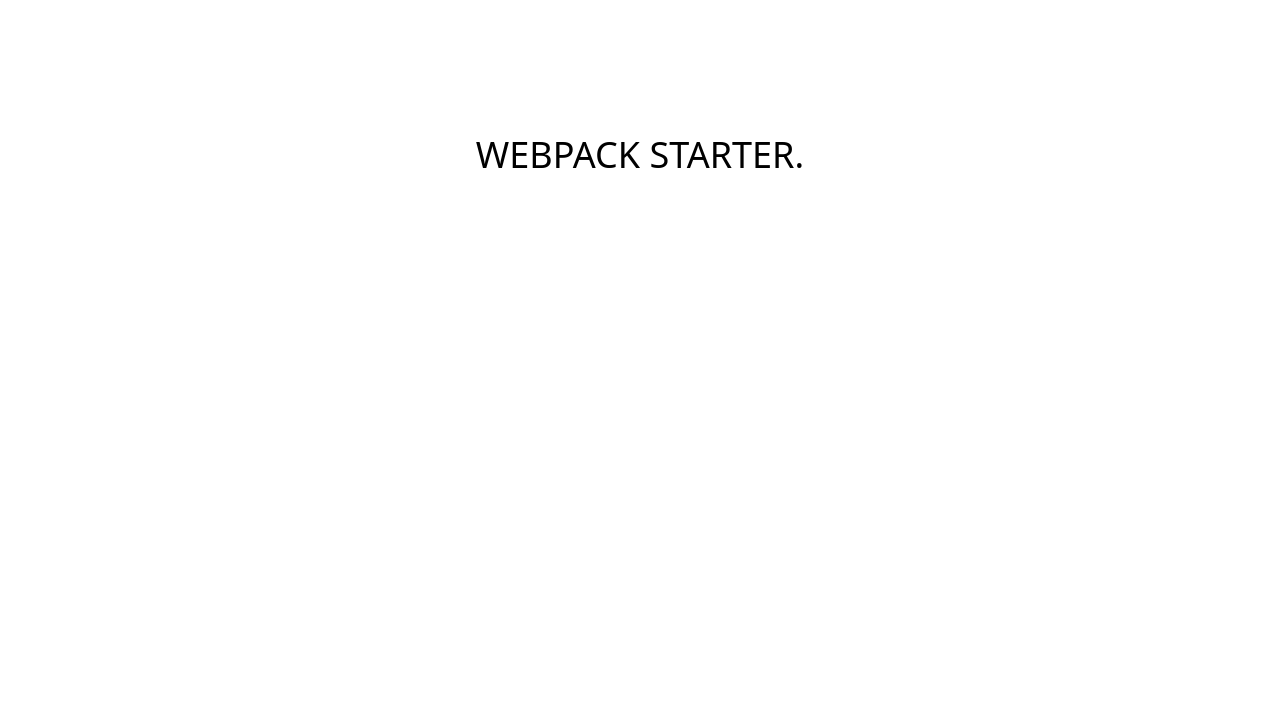
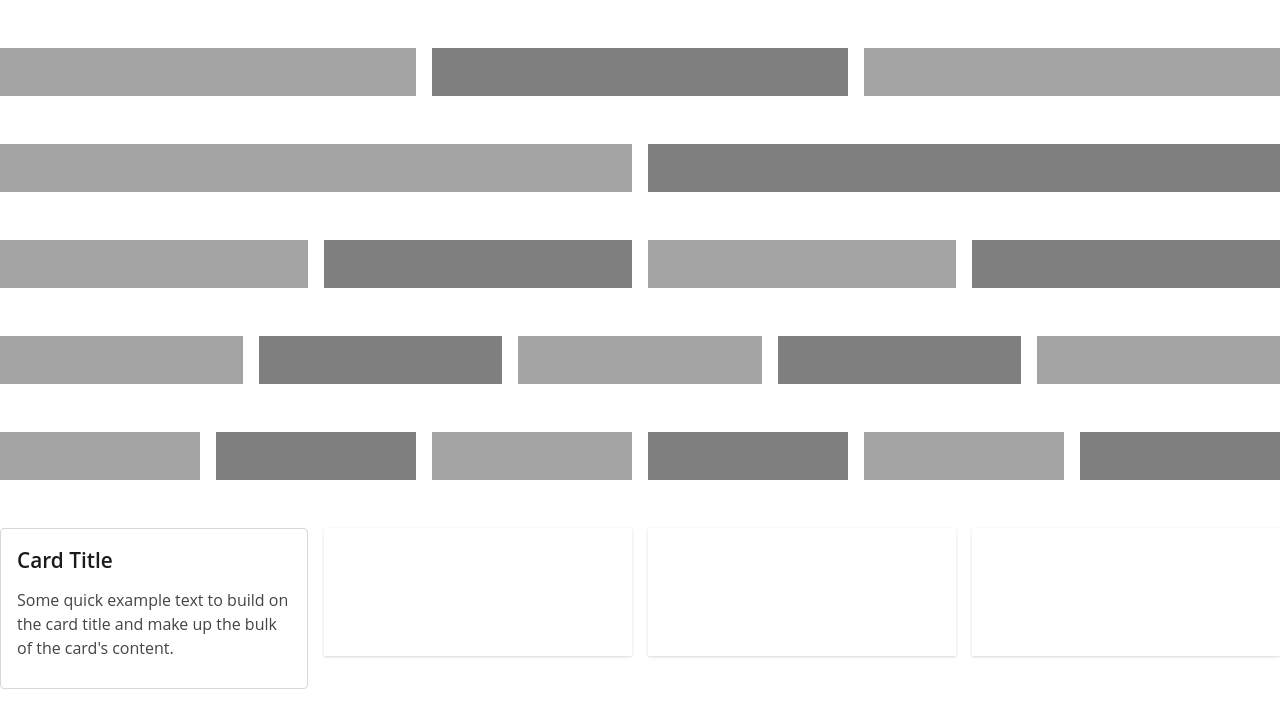
Before and after one commit to adhiwidiyanto/webpack-starter, a website built with webpack: page index.html in a window 1280 px wide. Built offline with nearby package versions, Linux system fonts and the light colour scheme.

Commit message:
add some changes

```diff
--- a/index.html
+++ b/index.html
@@ -10,7 +10,113 @@
 </head>
 <body>
     <div class="container mx-auto">
-        <h1 class="text-4xl text-center uppercase my-32">Webpack Starter.</h1>
+        <div class="my-12">
+            <div class="px-2 mb-12">
+                <div class="flex -mx-4">
+                    <div class="w-1/3 px-2">
+                        <div class="bg-gray-400 h-12"></div>
+                    </div>
+                    <div class="w-1/3 px-2">
+                        <div class="bg-gray-500 h-12"></div>
+                    </div>
+                    <div class="w-1/3 px-2">
+                        <div class="bg-gray-400 h-12"></div>
+                    </div>
+                </div>
+            </div>
+            <div class="px-2 mb-12">
+                <div class="flex -mx-4">
+                    <div class="w-1/2 px-2">
+                        <div class="bg-gray-400 h-12"></div>
+                    </div>
+                    <div class="w-1/2 px-2">
+                        <div class="bg-gray-500 h-12"></div>
+                    </div>
+                </div>
+            </div>
+            <div class="px-2 mb-12">
+                <div class="flex -mx-4">
+                    <div class="w-1/4 px-2">
+                        <div class="bg-gray-400 h-12"></div>
+                    </div>
+                    <div class="w-1/4 px-2">
+                        <div class="bg-gray-500 h-12"></div>
+                    </div>
+                    <div class="w-1/4 px-2">
+                        <div class="bg-gray-400 h-12"></div>
+                    </div>
+                    <div class="w-1/4 px-2">
+                        <div class="bg-gray-500 h-12"></div>
+                    </div>
+                </div>
+            </div>
+            <div class="px-2 mb-12">
+                <div class="flex -mx-4">
+                    <div class="w-1/5 px-2">
+                        <div class="bg-gray-400 h-12"></div>
+                    </div>
+                    <div class="w-1/5 px-2">
+                        <div class="bg-gray-500 h-12"></div>
+                    </div>
+                    <div class="w-1/5 px-2">
+                        <div class="bg-gray-400 h-12"></div>
+                    </div>
+                    <div class="w-1/5 px-2">
+                        <div class="bg-gray-500 h-12"></div>
+                    </div>
+                    <div class="w-1/5 px-2">
+                        <div class="bg-gray-400 h-12"></div>
+                    </div>
+                </div>
+            </div>
+            <div class="px-2 mb-12">
+                <div class="flex -mx-4">
+                    <div class="w-1/6 px-2">
+                        <div class="bg-gray-400 h-12"></div>
+                    </div>
+                    <div class="w-1/6 px-2">
+                        <div class="bg-gray-500 h-12"></div>
+                    </div>
+                    <div class="w-1/6 px-2">
+                        <div class="bg-gray-400 h-12"></div>
+                    </div>
+                    <div class="w-1/6 px-2">
+                        <div class="bg-gray-500 h-12"></div>
+                    </div>
+                    <div class="w-1/6 px-2">
+                        <div class="bg-gray-400 h-12"></div>
+                    </div>
+                    <div class="w-1/6 px-2">
+                        <div class="bg-gray-500 h-12"></div>
+                    </div>
+                </div>
+            </div>
+        </div>
+        <div class="my-12">
+            <div class="px-2 mb-12">
+                <div class="flex -mx-4">
+                    <div class="w-1/4 px-2">
+                        <div class="card hover:shadow-xl">
+                            <div class="card-body">
+                                <h5 class="card-title">Card Title</h5>
+                                <p class="card-text">
+                                    Some quick example text to build on the card title and make up the bulk of the card's content.
+                                </p>
+                            </div>
+                        </div>
+                    </div>
+                    <div class="w-1/4 px-2">
+                        <div class="bg-white h-32 shadow hover:shadow-xl"></div>
+                    </div>
+                    <div class="w-1/4 px-2">
+                        <div class="bg-white h-32 shadow hover:shadow-xl"></div>
+                    </div>
+                    <div class="w-1/4 px-2">
+                        <div class="bg-white h-32 shadow hover:shadow-xl"></div>
+                    </div>
+                </div>
+            </div>
+        </div>
     </div>
 </body>
 </html>
--- a/src/scss/components/_button.scss
+++ b/src/scss/components/_button.scss
@@ -7,7 +7,7 @@
 }
 
 .button-primary {
-    @apply .bg-red .text-white;
+    @apply .text-white;
 }
 
 .button-shrink {
--- /dev/null
+++ b/src/scss/components/_card.scss
@@ -0,0 +1,15 @@
+.card {
+    @apply .relative .w-full .flex .bg-white .border .border-gray-200 .rounded;
+}
+
+.card-body {
+    @apply .p-4 .text-gray-600 .flex-auto .font-openSans;
+}
+
+.card-title {
+    @apply .mb-3 .text-black .text-lg .font-semibold;
+}
+
+.card-text {
+    @apply .mb-3;
+}
--- a/src/scss/components/_components.scss
+++ b/src/scss/components/_components.scss
@@ -1 +1,2 @@
 @import "./button";
+@import "./card";
--- a/tailwind.config.js
+++ b/tailwind.config.js
@@ -1,20 +1,98 @@
 module.exports = {
+  prefix: '',
+  important: false,
+  separator: ':',
   theme: {
+    container : {
+      center: true,
+    },
     screens: {
       sm: '640px',
       md: '768px',
       lg: '1024px',
-      xl: '1200px',
+      xl: '1280px',
     },
     colors: {
-      'transparent': 'transparent',
-      'black': '#000',
-      'black-light': '#0D0C0C',
-      'white': '#fff',
-      'red': '#ED1C24',
-      'red-light': '#EE3037',
-      'gray': '#616161',
-      'gray-light': '#CCCCCC'
+      transparent: 'transparent',
+      black: '#1b1b1b',
+      white: '#fff',
+      gray: {
+        100: '#ececec',
+        200: '#d7d7d7',
+        300: '#c0c0c0',
+        400: '#a4a4a4',
+        500: '#7f7f7f',
+        600: '#444444',
+        700: '#3c3c3c',
+        800: '#343434',
+        900: '#292929',
+      },
+      red: {
+        100: '#f9eaec',
+        200: '#f3d3d7',
+        300: '#ecb8be',
+        400: '#e398a1',
+        500: '#d86c79',
+        600: '#c2192d',
+        700: '#af1628',
+        800: '#991323',
+        900: '#7e101d',
+      },
+      orange: {
+        100: '#f8ede6',
+        200: '#f1d9ca',
+        300: '#e8c3ab',
+        400: '#dfa987',
+        500: '#d38859',
+        600: '#c25a19',
+        700: '#ae5116',
+        800: '#984613',
+        900: '#7d3a10',
+      },
+      yellow: {
+        100: '#f7f4e1',
+        200: '#eee9c1',
+        300: '#e5dc9e',
+        400: '#dbcf77',
+        500: '#cfbf4b',
+        600: '#c2ae19',
+        700: '#af9d16',
+        800: '#998a13',
+        900: '#7f7210',
+      },
+      green: {
+        100: '#e7f8e4',
+        200: '#ccf0c8',
+        300: '#afe7a7',
+        400: '#8ddd82',
+        500: '#63d154',
+        600: '#2dc219',
+        700: '#28af16',
+        800: '#239913',
+        900: '#1d7f10',
+      },
+      blue: {
+        100: '#e5f1f8',
+        200: '#c9e1f0',
+        300: '#aad0e8',
+        400: '#85bcde',
+        500: '#58a3d2',
+        600: '#1981c2',
+        700: '#1674ae',
+        800: '#136598',
+        900: '#10537d',
+      },
+      indigo: {
+        100: '#eaebf9',
+        200: '#d2d6f3',
+        300: '#b7bdec',
+        400: '#97a0e3',
+        500: '#6b78d7',
+        600: '#192dc2',
+        700: '#1628ae',
+        800: '#132397',
+        900: '#0f1c7a',
+      }
     },
     spacing: {
       px: '1px',
@@ -37,6 +115,7 @@ module.exports = {
       '56': '14rem',
       '64': '16rem',
     },
+    backgroundColor: theme => theme('colors'),
     backgroundPosition: {
       bottom: 'bottom',
       center: 'center',
@@ -55,7 +134,7 @@ module.exports = {
     },
     borderColor: theme => ({
       ...theme('colors'),
-      default: theme('colors.gray-light', 'currentColor'),
+      default: theme('colors.gray.300', 'currentColor'),
     }),
     borderRadius: {
       none: '0',
@@ -81,7 +160,299 @@ module.exports = {
       outline: '0 0 0 3px rgba(66, 153, 225, 0.5)',
       none: 'none',
     },
+    container: {},
+    cursor: {
+      auto: 'auto',
+      default: 'default',
+      pointer: 'pointer',
+      wait: 'wait',
+      text: 'text',
+      move: 'move',
+      'not-allowed': 'not-allowed',
+    },
+    fill: {
+      current: 'currentColor',
+    },
+    flex: {
+      '1': '1 1 0%',
+      auto: '1 1 auto',
+      initial: '0 1 auto',
+      none: 'none',
+    },
+    flexGrow: {
+      '0': '0',
+      default: '1',
+    },
+    flexShrink: {
+      '0': '0',
+      default: '1',
+    },
+    fontFamily: {
+      openSans: [
+        'Open Sans',
+        'sans-serif'
+      ],
+      sans: [
+        '-apple-system',
+        'BlinkMacSystemFont',
+        '"Segoe UI"',
+        'Roboto',
+        '"Helvetica Neue"',
+        'Arial',
+        '"Noto Sans"',
+        'sans-serif',
+        '"Apple Color Emoji"',
+        '"Segoe UI Emoji"',
+        '"Segoe UI Symbol"',
+        '"Noto Color Emoji"',
+      ],
+      serif: [
+        'Georgia',
+        'Cambria',
+        '"Times New Roman"',
+        'Times',
+        'serif',
+      ],
+      mono: [
+        'Menlo',
+        'Monaco',
+        'Consolas',
+        '"Liberation Mono"',
+        '"Courier New"',
+        'monospace',
+      ],
+    },
+    fontSize: {
+      xs: '0.592em',
+      sm: '0.769em',
+      base: '1em',
+      lg: '1.3em',
+      xl: '1.69em',
+      '2xl': '2.197em',
+      '3xl': '2.856em',
+      '4xl': '3.713em'
+    },
+    fontWeight: {
+      hairline: '100',
+      thin: '200',
+      light: '300',
+      normal: '400',
+      medium: '500',
+      semibold: '600',
+      bold: '700',
+      extrabold: '800',
+      black: '900',
+    },
+    height: theme => ({
+      auto: 'auto',
+      ...theme('spacing'),
+      full: '100%',
+      screen: '100vh',
+    }),
+    inset: {
+      '0': '0',
+      auto: 'auto',
+    },
+    letterSpacing: {
+      tighter: '-0.05em',
+      tight: '-0.025em',
+      normal: '0',
+      wide: '0.025em',
+      wider: '0.05em',
+      widest: '0.1em',
+    },
+    lineHeight: {
+      none: '1',
+      tight: '1.25',
+      snug: '1.375',
+      normal: '1.5',
+      relaxed: '1.625',
+      loose: '2',
+    },
+    listStyleType: {
+      none: 'none',
+      disc: 'disc',
+      decimal: 'decimal',
+    },
+    margin: (theme, { negative }) => ({
+      auto: 'auto',
+      ...theme('spacing'),
+      ...negative(theme('spacing')),
+    }),
+    maxHeight: {
+      full: '100%',
+      screen: '100vh',
+    },
+    maxWidth: {
+      xs: '20rem',
+      sm: '24rem',
+      md: '28rem',
+      lg: '32rem',
+      xl: '36rem',
+      '2xl': '42rem',
+      '3xl': '48rem',
+      '4xl': '56rem',
+      '5xl': '64rem',
+      '6xl': '72rem',
+      full: '100%',
+    },
+    minHeight: {
+      '0': '0',
+      full: '100%',
+      screen: '100vh',
+    },
+    minWidth: {
+      '0': '0',
+      full: '100%',
+    },
+    objectPosition: {
+      bottom: 'bottom',
+      center: 'center',
+      left: 'left',
+      'left-bottom': 'left bottom',
+      'left-top': 'left top',
+      right: 'right',
+      'right-bottom': 'right bottom',
+      'right-top': 'right top',
+      top: 'top',
+    },
+    opacity: {
+      '0': '0',
+      '25': '0.25',
+      '50': '0.5',
+      '75': '0.75',
+      '100': '1',
+    },
+    order: {
+      first: '-9999',
+      last: '9999',
+      none: '0',
+      '1': '1',
+      '2': '2',
+      '3': '3',
+      '4': '4',
+      '5': '5',
+      '6': '6',
+      '7': '7',
+      '8': '8',
+      '9': '9',
+      '10': '10',
+      '11': '11',
+      '12': '12',
+    },
+    padding: theme => theme('spacing'),
+    stroke: {
+      current: 'currentColor',
+    },
+    textColor: theme => theme('colors'),
+    width: theme => ({
+      auto: 'auto',
+      ...theme('spacing'),
+      '1/2': '50%',
+      '1/3': '33.333333%',
+      '2/3': '66.666667%',
+      '1/4': '25%',
+      '2/4': '50%',
+      '3/4': '75%',
+      '1/5': '20%',
+      '2/5': '40%',
+      '3/5': '60%',
+      '4/5': '80%',
+      '1/6': '16.666667%',
+      '2/6': '33.333333%',
+      '3/6': '50%',
+      '4/6': '66.666667%',
+      '5/6': '83.333333%',
+      '1/12': '8.333333%',
+      '2/12': '16.666667%',
+      '3/12': '25%',
+      '4/12': '33.333333%',
+      '5/12': '41.666667%',
+      '6/12': '50%',
+      '7/12': '58.333333%',
+      '8/12': '66.666667%',
+      '9/12': '75%',
+      '10/12': '83.333333%',
+      '11/12': '91.666667%',
+      full: '100%',
+      screen: '100vw',
+    }),
+    zIndex: {
+      auto: 'auto',
+      '0': '0',
+      '10': '10',
+      '20': '20',
+      '30': '30',
+      '40': '40',
+      '50': '50',
+    },
   },
-  variants: {},
-  plugins: []
+  variants: {
+    alignContent: ['responsive'],
+    alignItems: ['responsive'],
+    alignSelf: ['responsive'],
+    appearance: ['responsive'],
+    backgroundAttachment: ['responsive'],
+    backgroundColor: ['responsive', 'hover', 'focus'],
+    backgroundPosition: ['responsive'],
+    backgroundRepeat: ['responsive'],
+    backgroundSize: ['responsive'],
+    borderCollapse: ['responsive'],
+    borderColor: ['responsive', 'hover', 'focus'],
+    borderRadius: ['responsive'],
+    borderStyle: ['responsive'],
+    borderWidth: ['responsive'],
+    boxShadow: ['responsive', 'hover', 'focus'],
+    cursor: ['responsive'],
+    display: ['responsive'],
+    fill: ['responsive'],
+    flex: ['responsive'],
+    flexDirection: ['responsive'],
+    flexGrow: ['responsive'],
+    flexShrink: ['responsive'],
+    flexWrap: ['responsive'],
+    float: ['responsive'],
+    fontFamily: ['responsive'],
+    fontSize: ['responsive'],
+    fontSmoothing: ['responsive'],
+    fontStyle: ['responsive'],
+    fontWeight: ['responsive', 'hover', 'focus'],
+    height: ['responsive'],
+    inset: ['responsive'],
+    justifyContent: ['responsive'],
+    letterSpacing: ['responsive'],
+    lineHeight: ['responsive'],
+    listStylePosition: ['responsive'],
+    listStyleType: ['responsive'],
+    margin: ['responsive'],
+    maxHeight: ['responsive'],
+    maxWidth: ['responsive'],
+    minHeight: ['responsive'],
+    minWidth: ['responsive'],
+    objectFit: ['responsive'],
+    objectPosition: ['responsive'],
+    opacity: ['responsive'],
+    order: ['responsive'],
+    outline: ['responsive', 'focus'],
+    overflow: ['responsive'],
+    padding: ['responsive'],
+    pointerEvents: ['responsive'],
+    position: ['responsive'],
+    resize: ['responsive'],
+    stroke: ['responsive'],
+    tableLayout: ['responsive'],
+    textAlign: ['responsive'],
+    textColor: ['responsive', 'hover', 'focus'],
+    textDecoration: ['responsive', 'hover', 'focus'],
+    textTransform: ['responsive'],
+    userSelect: ['responsive'],
+    verticalAlign: ['responsive'],
+    visibility: ['responsive'],
+    whitespace: ['responsive'],
+    width: ['responsive'],
+    wordBreak: ['responsive'],
+    zIndex: ['responsive'],
+  },
+  corePlugins: {},
+  plugins: [],
 }
```
Also changed, not shown: dist/css/style.css, 6 other files.
